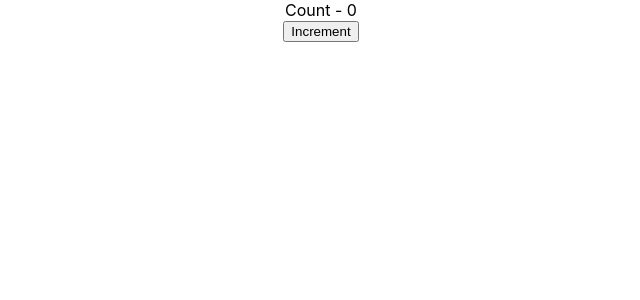
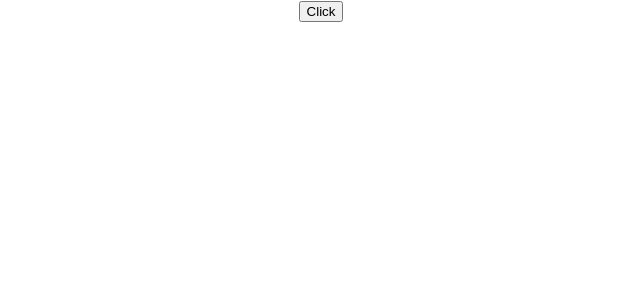
Before and after one commit to DavidPomarede/bonjour_terre2, a React (Create React App) app: page / in a window 1280 px wide. Shown: the top 300 px of the page, without its empty margins (319-959 px from the left). Built offline with nearby package versions, Linux system fonts and the light colour scheme.

Commit message:
adding event handling

```diff
--- a/src/App.js
+++ b/src/App.js
@@ -5,16 +5,18 @@
 //import Welcome from './components/Welcome'
 //import Hello from './components/Hello'
 //import Message from './components/Message'
-import Counter from './components/Counter'
+// import Counter from './components/Counter'
+//import FunctionClick from './components/FunctionClick'
+import ClassClick from './components/ClassClick'
 
 class App extends Component {
   render() {
     return (
     <div className="App">
 
-      <Counter />
+       {/* <Counter />*/}
 
-
+      <ClassClick />
       {/* <Greet name="Bruce" heroName="Batman">
           <p>This is children props</p>
       </Greet>
--- /dev/null
+++ b/src/components/ClassClick.js
@@ -0,0 +1,22 @@
+import React, { Component } from 'react'
+
+class ClassClick extends Component {
+    clickHandler() {
+        console.log('Button clicked')
+    }
+    render() {
+        return (
+            <div>
+                <button onClick={this.clickHandler}>Click</button>
+            </div>
+        )
+    }
+
+}
+
+// Here this is a Component, so the changes are:
+// 1)  invoke the function while declaring
+// 2)  RENDER the RETURN
+// 3)  during onClick event, name 'this' function, (add 'THIS')...
+
+export default ClassClick
--- a/src/components/Counter.js
+++ b/src/components/Counter.js
@@ -34,6 +34,11 @@
             count: prevState.count + 1
         }))
 
+
+        // this.setState((prevState, props) => ({
+        //     count: prevState.count + props.addValue
+        // }))
+
         console.log(this.state.count)
     }
 
--- /dev/null
+++ b/src/components/FunctionClick.js
@@ -0,0 +1,17 @@
+import React from 'react'
+
+function FunctionClick() {
+    function clickHandler() {
+        console.log('Button clicked')
+    }
+    return (
+        <div>
+            <button onClick= {clickHandler}>Click</button>
+        </div>
+    )
+}
+
+// above when clickhandler is clicked, do no invoke the funtion
+// i.e. : ClickHandler()
+
+export default FunctionClick
```
